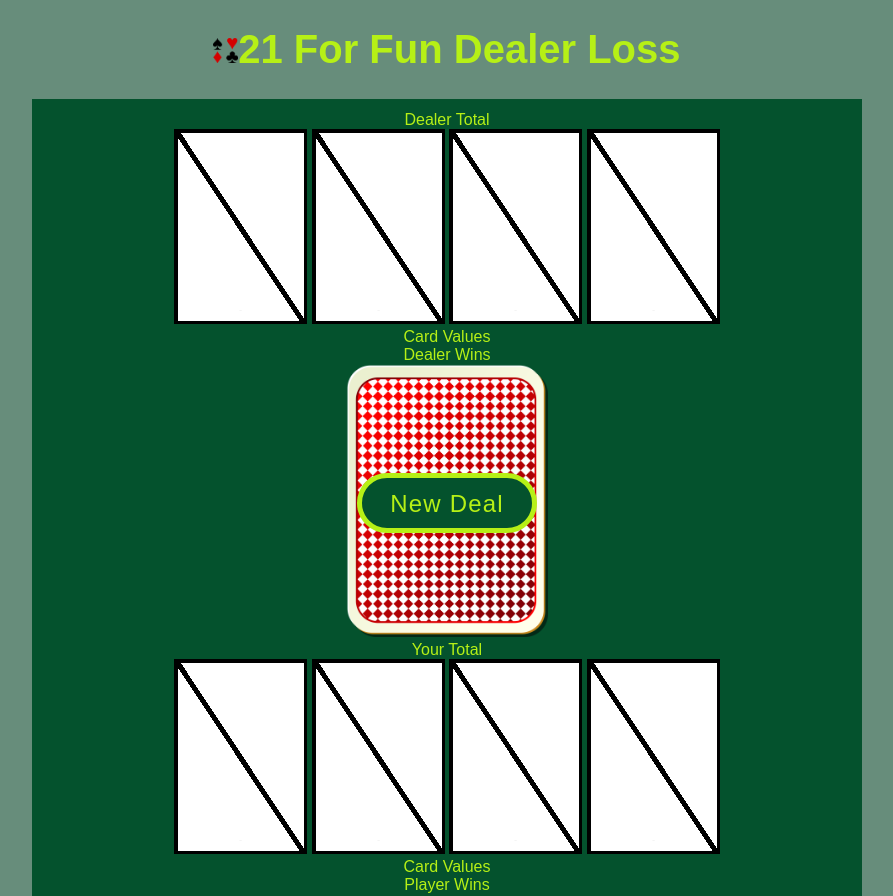
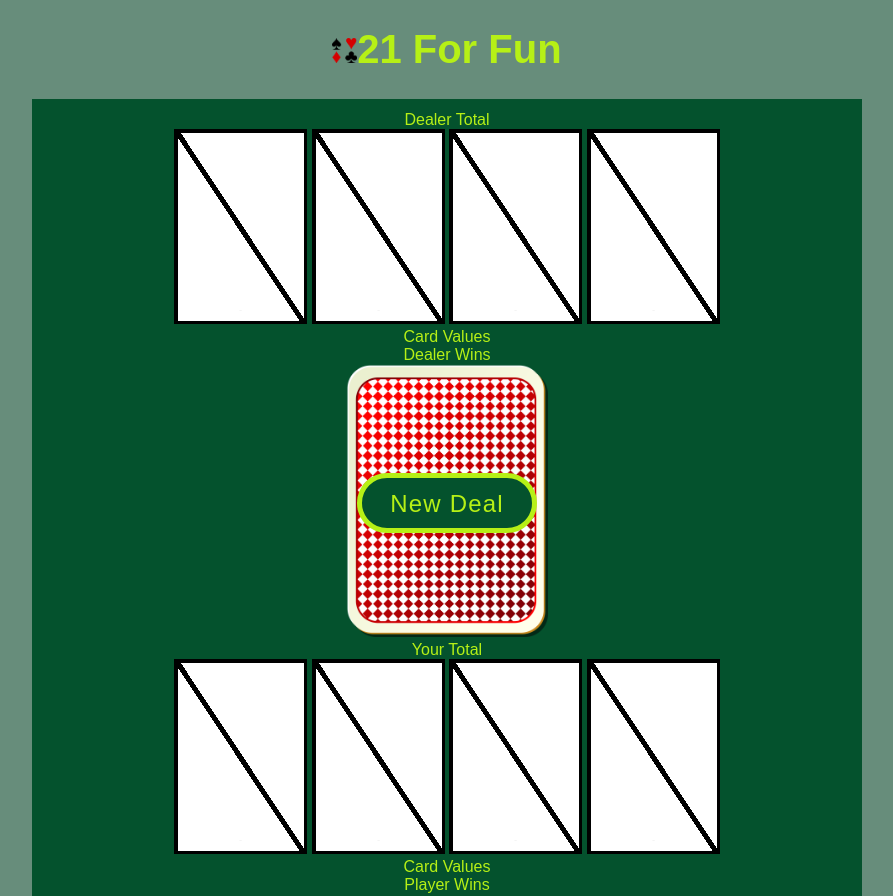
Before and after one commit to Eoin988/21-Game, a plain HTML site: page index.html in a window 1280 px wide. Shown: the top 896 px of the page, without its empty margins (193-1086 px from the left). Drawn offline with Linux system fonts and the light colour scheme.

Commit message:
Remove 'dealerLoss' from header

```diff
--- a/index.html
+++ b/index.html
@@ -11,7 +11,7 @@
     <h1 class="heading">
 
         <img src="assets/images/logo.png" alt="logo" height="25rem">21 For Fun
-        <span id="dealerLoss">Dealer Loss</span>
+
     </h1>
 
     <div class="table-area">
```
